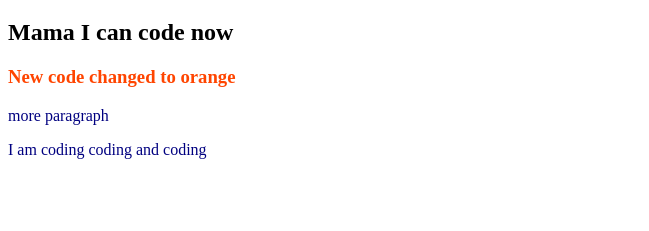
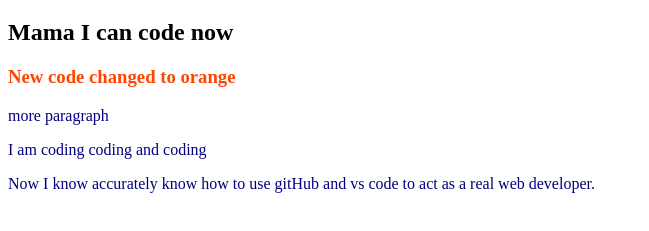
Before and after one commit to jamintowebdev/my-second-repo, a plain HTML site: page index.html in a window 1280 px wide. Shown: the part 61-292 px from the top of the page, without its empty margins (0-649 px from the left). Drawn offline with Linux system fonts and the light colour scheme.

Commit message:
another paragraph added

```diff
--- a/index.html
+++ b/index.html
@@ -13,5 +13,7 @@
     <h3>New code changed to orange</h3>
     <p>more paragraph</p>
     <p>I am coding coding and coding</p>
+
+    <p>Now I know accurately know how to use gitHub and vs code to act as a real web developer.</p>
 </body>
 </html>
```
